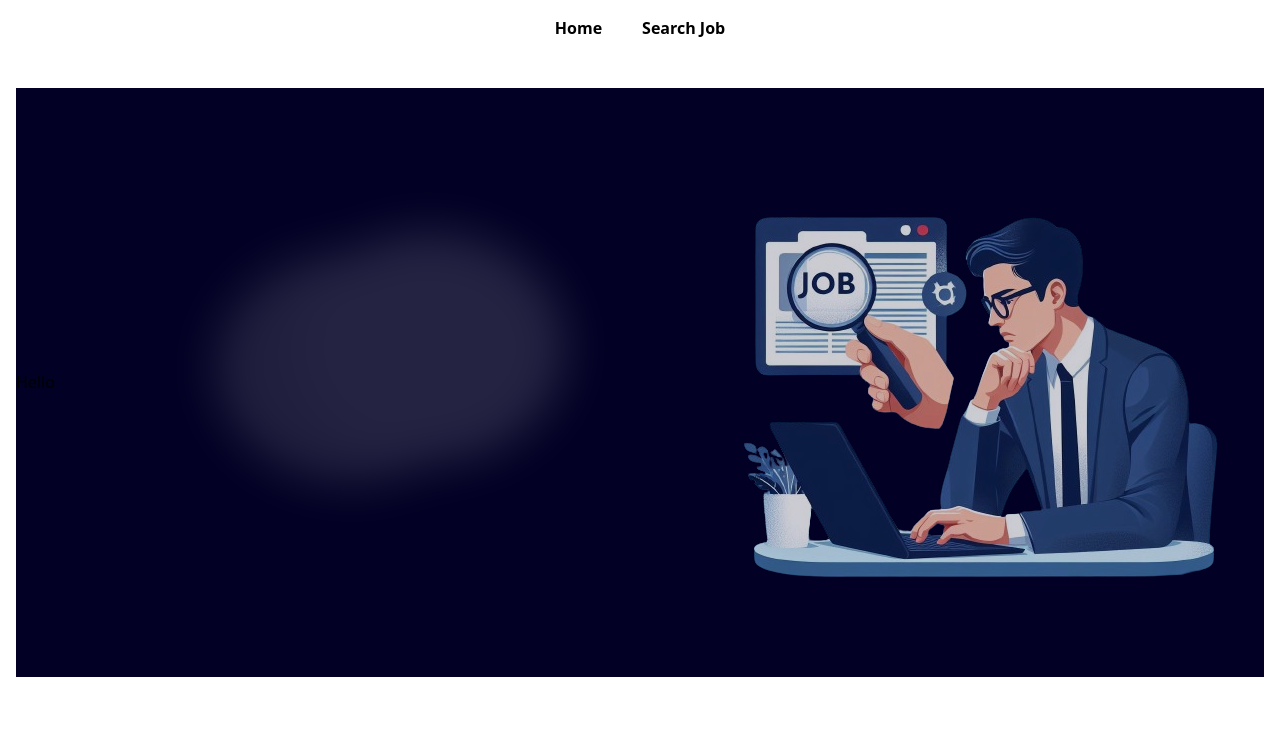
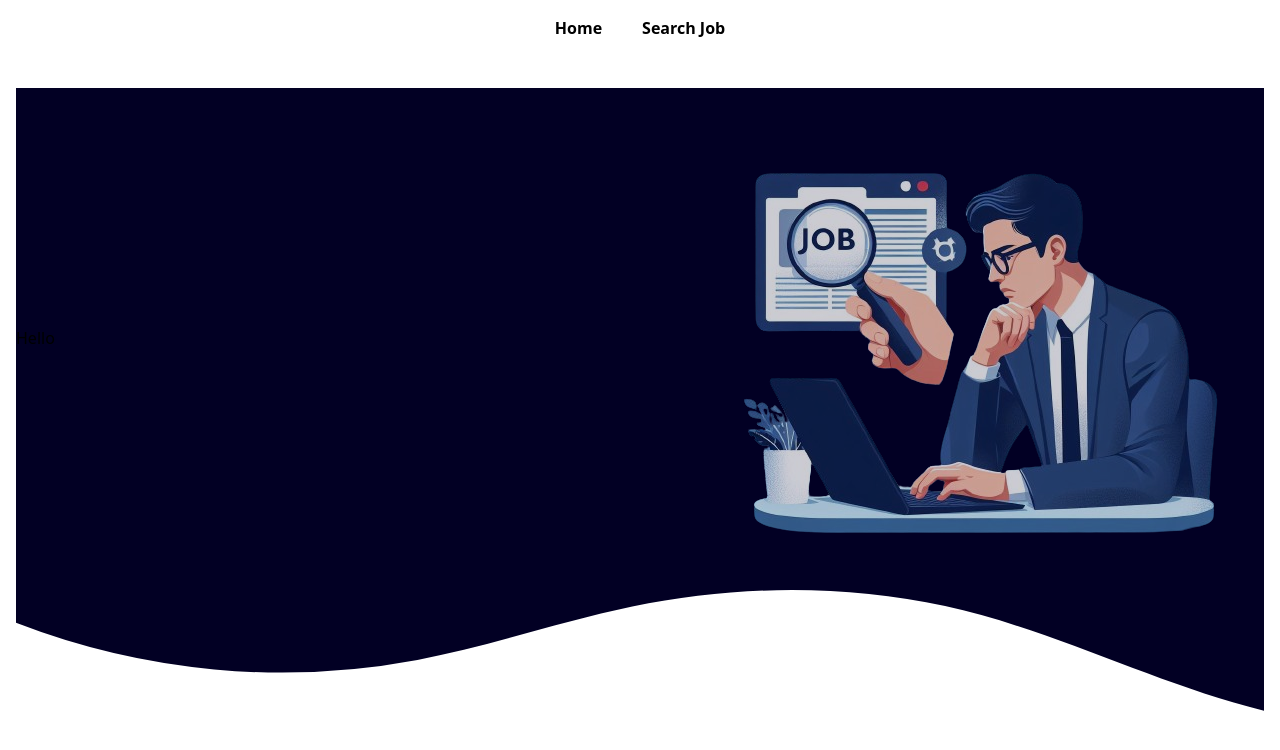
Before and after one commit to PRASUN-SITAULA/careerQuest, a React (Vite) app in the folder frontend/: page /jobs in a window 1280 px wide. Shown: the top 750 px of the page. Built offline with nearby package versions, Linux system fonts and the light colour scheme.

Commit message:
svg complete

```diff
--- a/frontend/src/App.css
+++ b/frontend/src/App.css
@@ -5,3 +5,23 @@
     opacity: 0.2;
 
 }
+
+.custom-svg {
+    position: absolute;
+    top: 0;
+    left: 0;
+    width: 100%;
+    overflow: hidden;
+    line-height: 0;
+}
+
+.custom-svg svg {
+    position: relative;
+    display: block;
+    width: calc(120% + 1.3px);
+    height: 153px;
+}
+
+.custom-svg .shape-fill {
+    fill: #020024;
+}
--- a/frontend/src/components/Landing.jsx
+++ b/frontend/src/components/Landing.jsx
@@ -4,18 +4,11 @@
 export default function Landing(){
     return(
         <div className='my-8 mx-4 flex justify-center items-center'>
-            <div className='w-full flex flex-col '>
+            <div className='w-full flex flex-col'>
                 <div className='w-full flex flex-row bg-custom-blue justify-between items-center '>
                     <div>
                         <p>Hello</p>
                     </div>
-
-                    <div className='w-full '>
-                    <svg xmlns="http://www.w3.org/2000/svg" version="1.1" xmlns:xlink="http://www.w3.org/1999/xlink" xmlns:svgjs="http://svgjs.dev/svgjs" viewBox="0 0 800 800" opacity="0.15"><defs><filter id="bbblurry-filter" x="-100%" y="-100%" width="400%" height="400%" filterUnits="objectBoundingBox" primitiveUnits="userSpaceOnUse" color-interpolation-filters="sRGB">
-	                    <feGaussianBlur stdDeviation="31" x="0%" y="0%" width="100%" height="100%" in="SourceGraphic" edgeMode="none" result="blur"></feGaussianBlur></filter></defs><g filter="url(#bbblurry-filter)"><ellipse rx="186.5" ry="157.5" cx="402.9707362356228" cy="379.9963097615591" fill="hsla(0, 0%, 80%, 1.00)"></ellipse><ellipse rx="186.5" ry="157.5" cx="508.17919422987336" cy="352.838345393882" fill="hsla(212, 15%, 91%, 1.00)"></ellipse></g>
-                    </svg>
-                    </div>
-
 
                     <div className='h-auto w-full  flex justify-end mr-8 ' >
                         <img
@@ -25,15 +18,15 @@
                         />
                     </div>
                 </div>
-                {/* <div className='h-10 w-full'>
-                <svg id="visual" viewBox="0 0 900 600" width="900" xmlns="http://www.w3.org/2000/svg"
-                    xmlns:xlink="http://www.w3.org/1999/xlink" version="1.1">
-                    <path d="M0 391L21.5 405.7C43 420.3 86 449.7 128.8 473.7C171.7 497.7 214.3 516.3 257.2 505C300 493.7 343 452.3 385.8 441.3C428.7 430.3 471.3 449.7 514.2 464.8C557 480 600 491 642.8 494.7C685.7 498.3 728.3 494.7 771.2 477.5C814 460.3 857 429.7 878.5 414.3L900 399L900 601L878.5 601C857 601 814 601 771.2 601C728.3 601 685.7 601 642.8 601C600 601 557 601 514.2 601C471.3 601 428.7 601 385.8 601C343 601 300 601 257.2 601C214.3 601 171.7 601 128.8 601C86 601 43 601 21.5 601L0 601Z" fill="#001122" stroke-linecap="round" stroke-linejoin="miter"></path></svg>
+                    <div className='w-full h-10 relative'>
+                        <div class="custom-svg">
+                            <svg data-name="Layer 1" xmlns="http://www.w3.org/2000/svg" viewBox="0 0 1200 120" preserveAspectRatio="none">
+                                <path d="M321.39,56.44c58-10.79,114.16-30.13,172-41.86,82.39-16.72,168.19-17.73,250.45-.39C823.78,31,906.67,72,985.66,92.83c70.05,18.48,146.53,26.09,214.34,3V0H0V27.35A600.21,600.21,0,0,0,321.39,56.44Z" class="shape-fill"></path>
+                            </svg>
+                        </div>
+                    </div>
 
-                </div> */}
             </div>
-
-
         </div>
     )
 }
```
